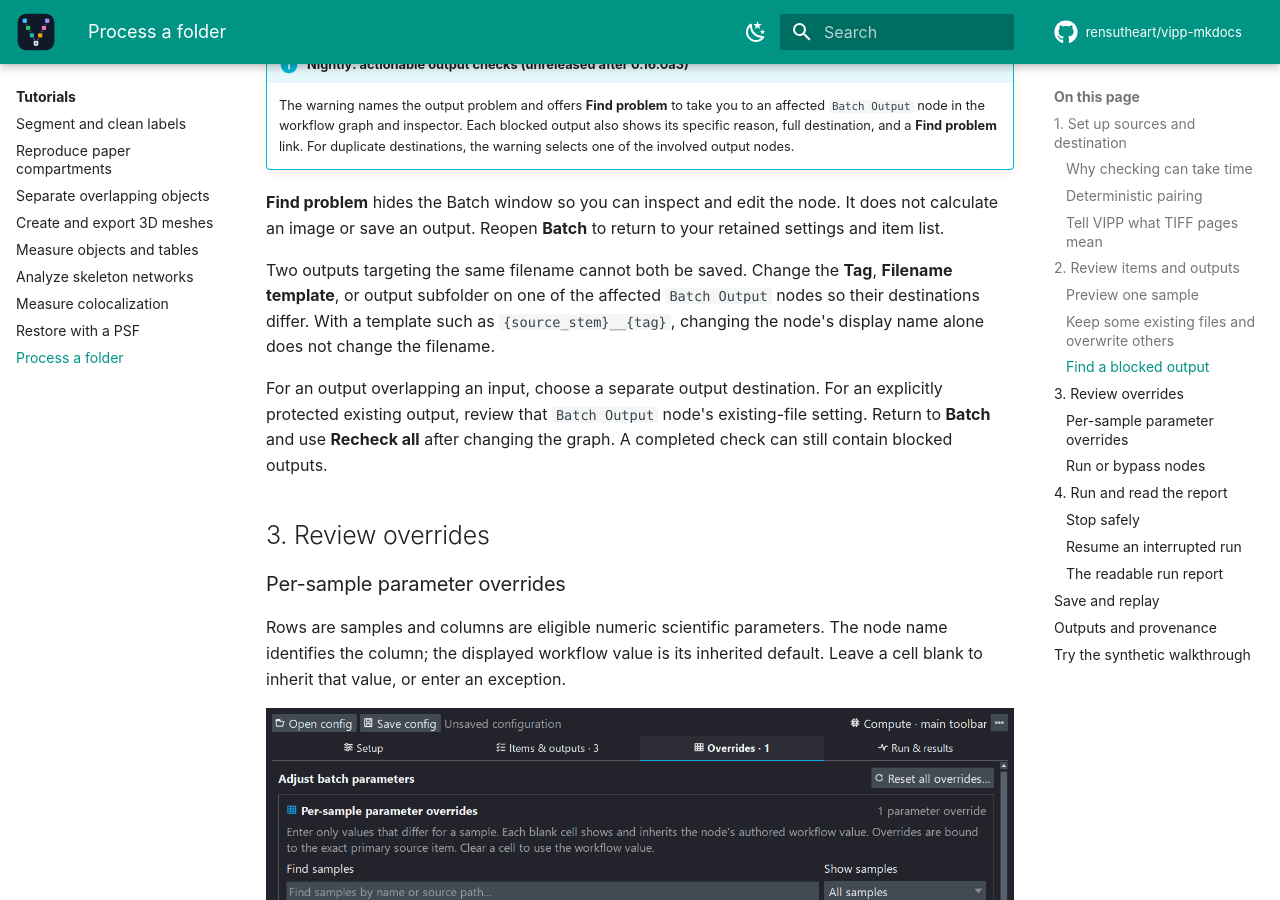
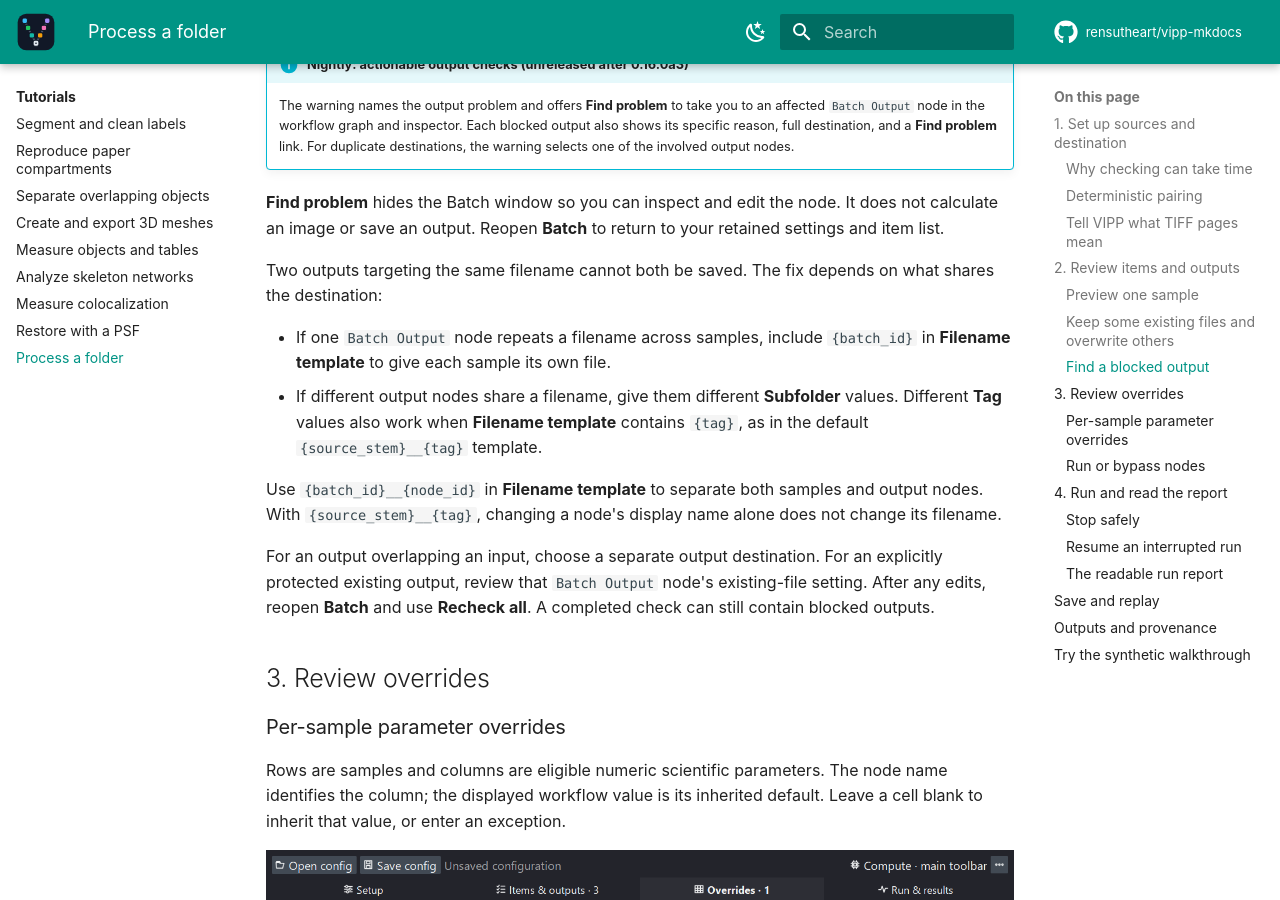
Before and after one commit to rensutheart/vipp-mkdocs, an MkDocs documentation site: the page built from docs/workflows/batch-processing.md, in a window 1280 px wide and 900 px high, scrolled down 5308 px. Built offline with MkDocs 1.6.1 and Material for MkDocs 9.7.7, drawn with Linux system fonts in a browser that asks for light colours; plug-ins that fetch from the network failed and are left out; comment, search, counter and statistics services are not loaded; the version menu is left out.

Commit message:
Clarify filename fixes for blocked batch outputs

```diff
--- a/docs/workflows/batch-processing.md
+++ b/docs/workflows/batch-processing.md
@@ -187,16 +187,23 @@ those protections. Final Run validation still checks current disk state.
 It does not calculate an image or save an output. Reopen **Batch** to return to
 your retained settings and item list.
 
-Two outputs targeting the same filename cannot both be saved. Change the
-**Tag**, **Filename template**, or output subfolder on one of the affected
-`Batch Output` nodes so their destinations differ. With a template such as
-`{source_stem}__{tag}`, changing the node's display name alone does not change
-the filename.
+Two outputs targeting the same filename cannot both be saved. The fix depends
+on what shares the destination:
+
+- If one `Batch Output` node repeats a filename across samples, include
+  `{batch_id}` in **Filename template** to give each sample its own file.
+- If different output nodes share a filename, give them different **Subfolder**
+  values. Different **Tag** values also work when **Filename template** contains
+  `{tag}`, as in the default `{source_stem}__{tag}` template.
+
+Use `{batch_id}__{node_id}` in **Filename template** to separate both samples
+and output nodes. With `{source_stem}__{tag}`, changing a node's display name
+alone does not change its filename.
 
 For an output overlapping an input, choose a separate output destination.
 For an explicitly protected existing output, review that `Batch Output` node's
-existing-file setting. Return to **Batch** and use **Recheck all** after changing
-the graph. A completed check can still contain blocked outputs.
+existing-file setting. After any edits, reopen **Batch** and use **Recheck all**.
+A completed check can still contain blocked outputs.
 
 ## 3. Review overrides
 
```
